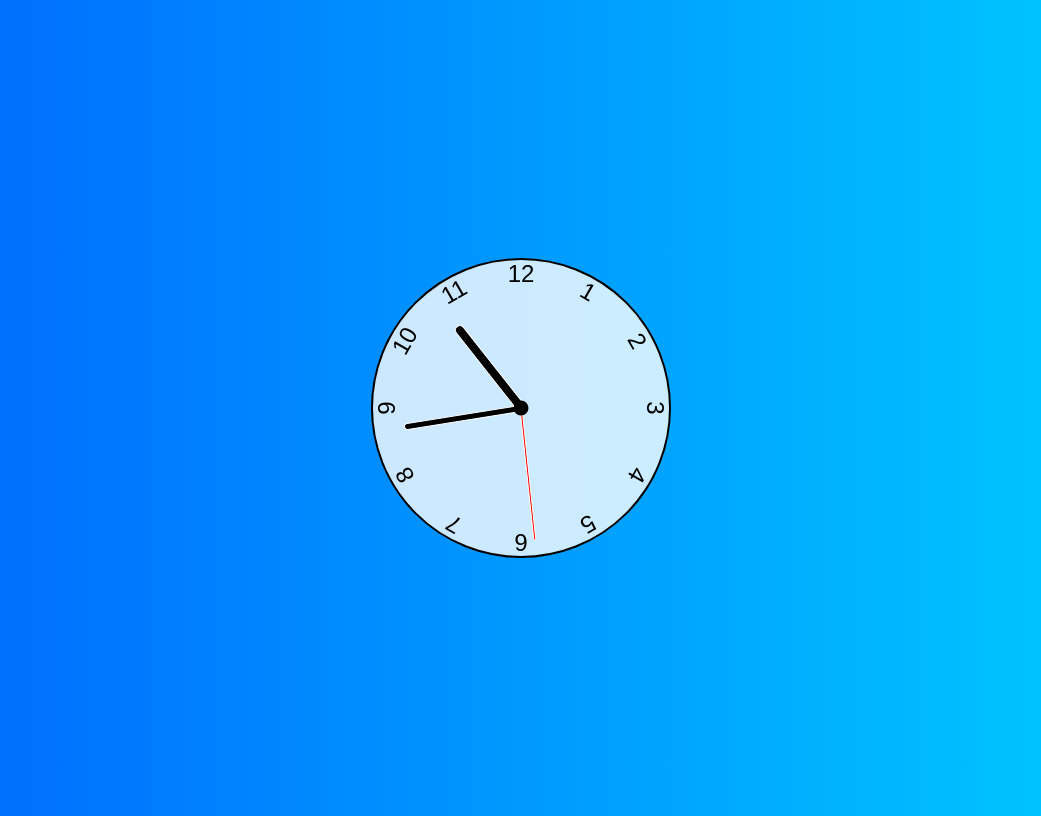
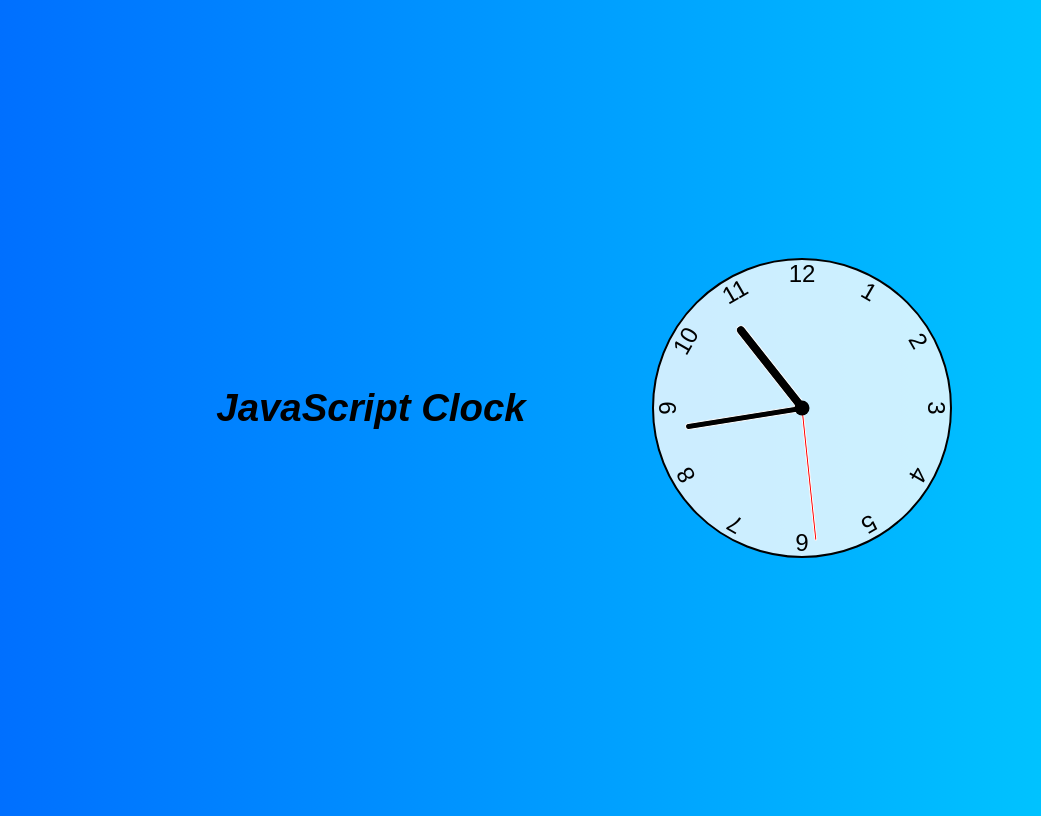
Before and after one commit to Akashaj86/Analog_Clock, a plain HTML site: page index.html in a window 1280 px wide. Shown: the whole page, without its empty margins (119-1160 px from the left). Drawn offline with Linux system fonts and the light colour scheme.

Commit message:
added heading and done

```diff
--- a/index.html
+++ b/index.html
@@ -8,6 +8,8 @@
     <title>Analog Clock</title>
 </head>
 <body>
+    <div class="heading"><h1><strong><em>JavaScript Clock</em></strong></h1></div>
+    <br>
     <div class="clock"><!--HERE WE WILL PUT ALL HANDS/ETC FOR CLOCK-->
         <div class="hand hour" data-hour-hand></div>
         <div class="hand minute" data-minute-hand></div>
--- a/style.css
+++ b/style.css
@@ -10,6 +10,16 @@ body{
     align-items: center; /*LINES 8-10 CENTER CLOCK HORIZONTALLY*/
     min-height: 100vh; /*THIS BRINGS DOWN TO CENTER PGE (VIEW HEIGHT)*/
     overflow: hidden; /*KEEPS PGE FROM HAVING A SCROLLBAR*/
+}
+.heading{
+    display: flex;
+    justify-content: center;
+    align-items: center;
+    flex-direction: row;
+    margin: 10%;
+    padding: 0;
+    font-family: Georgia, 'Times New Roman', Times, serif;
+    font-size: larger;
 }
 
 .clock{
```
